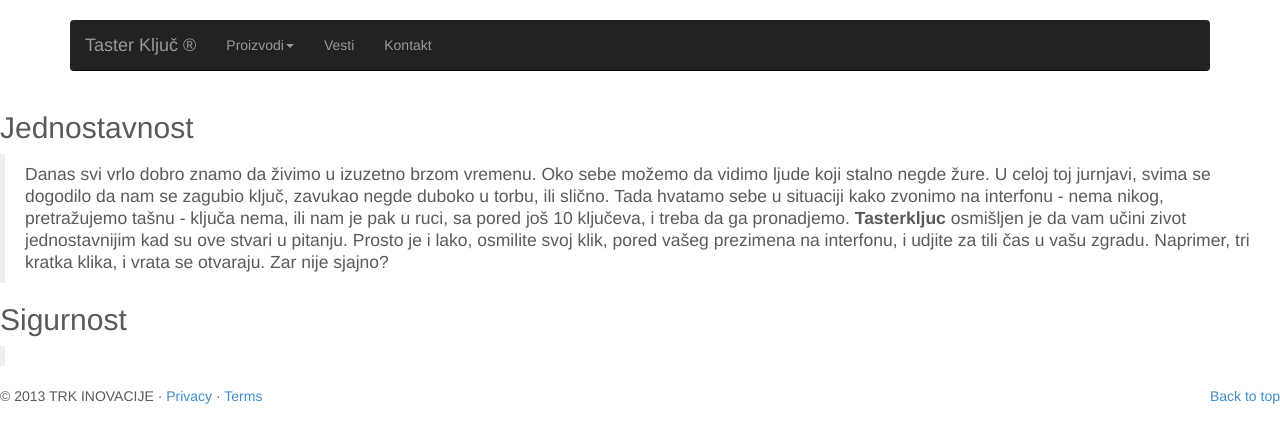
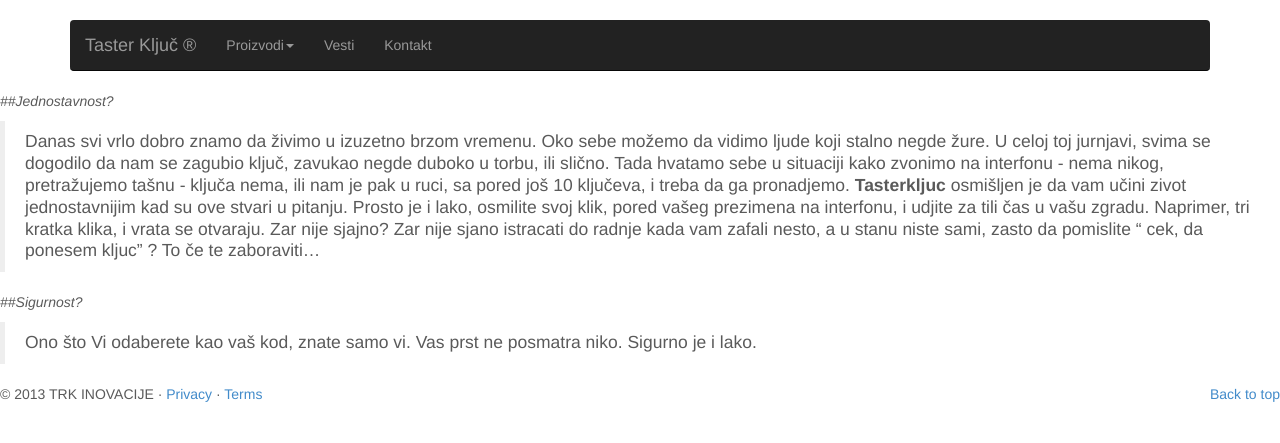
Before and after one commit to trkinovacije/tasterkljuc, a Jekyll site: the page built from _posts/2013-11-05-Kome-ovo-koristi.md, in a window 1280 px wide. Shown: the top 443 px of the page. Built offline with Jekyll 4.4.1, drawn with Linux system fonts in a browser that asks for light colours; nearby versions of some CDN libraries; library files that are not in the unit come from our copies; Markdown is read by kramdown in place of the engine named in the settings; comment, search, counter and statistics services are not loaded.

Commit message:
Update 2013-11-05-Kome-ovo-koristi.md

```diff
--- a/_posts/2013-11-05-Kome-ovo-koristi.md
+++ b/_posts/2013-11-05-Kome-ovo-koristi.md
@@ -3,7 +3,7 @@ title: Kome ovo koristi?
 layout: default
 ---
 
-##Jednostavnost
+_##Jednostavnost?_
 
 > Danas svi vrlo dobro znamo da živimo u izuzetno brzom vremenu.
 Oko sebe možemo da vidimo ljude koji stalno negde žure. U celoj toj jurnjavi, svima se dogodilo da nam se zagubio ključ,
@@ -11,8 +11,10 @@ zavukao negde duboko u torbu, ili slično. Tada hvatamo sebe u situaciji kako zv
 nema nikog, pretražujemo tašnu - ključa nema, ili nam je pak u ruci, sa pored još 10 ključeva,
 i treba da ga pronadjemo. **Tasterkljuc** osmišljen je da vam učini zivot jednostavnijim kad su
 ove stvari u pitanju. Prosto je i lako, osmilite svoj klik, pored vašeg prezimena na interfonu,
-i udjite za tili čas u vašu zgradu. Naprimer, tri kratka klika, i vrata se otvaraju. Zar nije sjajno?
+i udjite za tili čas u vašu zgradu. Naprimer, tri kratka klika, i vrata se otvaraju. Zar nije sjajno? Zar nije sjano
+istracati do radnje kada vam zafali nesto, a u stanu niste sami, zasto da pomislite " cek, da ponesem kljuc" ? To če te
+zaboraviti...
 
-##Sigurnost
+_##Sigurnost?_
 
->
+> Ono što Vi odaberete kao vaš kod, znate samo vi. Vas prst ne posmatra niko. Sigurno je i lako.
```
